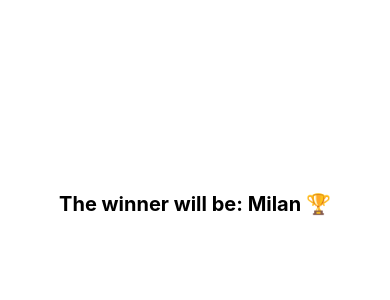
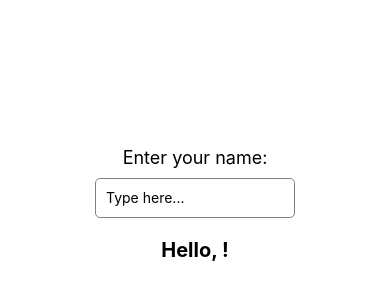
Before and after one commit to BobAlvesBob/meu-projeto, a React Native app: screen / in a window 390 px wide. Shown: the part 218-518 px from the top of the page. Built offline with nearby package versions, Linux system fonts and the light colour scheme.

Commit message:
exemplo de mudanca com input

```diff
--- a/App.js
+++ b/App.js
@@ -1,24 +1,35 @@
 
-//App.js
-import React from "react";
-import { View } from "react-native";
-import GuessComponent from "./components/GuessTheWinner";
+import React, { useState } from "react";
+import { View, Text, TextInput, StyleSheet } from "react-native";
 
 export default function App() {
-  const teams = [
-    "Porto",
-    "Inter",
-    "Man City",
-    "Bayern",
-    "Real Madrid",
-    "Chelsea",
-    "Milan",
-    "Napoli",
-  ];
+  const [text, setText] = useState("");
 
   return (
-    <View style={{ flex: 1, justifyContent: "center", alignItems: "center" }}>
-      <GuessComponent teams={teams} />
+    <View style={styles.container}>
+      <Text style={styles.label}>Enter your name:</Text>
+      <TextInput
+        style={styles.input}
+        placeholder="Type here..."
+        value={text}
+        onChangeText={(newText) => setText(newText)}
+      />
+      <Text style={styles.output}>Hello, {text}!</Text>
     </View>
   );
 }
+const styles = StyleSheet.create({
+  container: { flex: 1, justifyContent: "center", alignItems: "center" },
+  label: { fontSize: 18, marginBottom: 10 },
+  input: {
+    width: 200,
+    height: 40,
+    borderColor: "gray",
+    borderWidth: 1,
+    paddingHorizontal: 10,
+    borderRadius: 5,
+  },
+  output: { fontSize: 20, marginTop: 20, fontWeight: "bold" },
+});
+
+//-----------------------------------------
```
